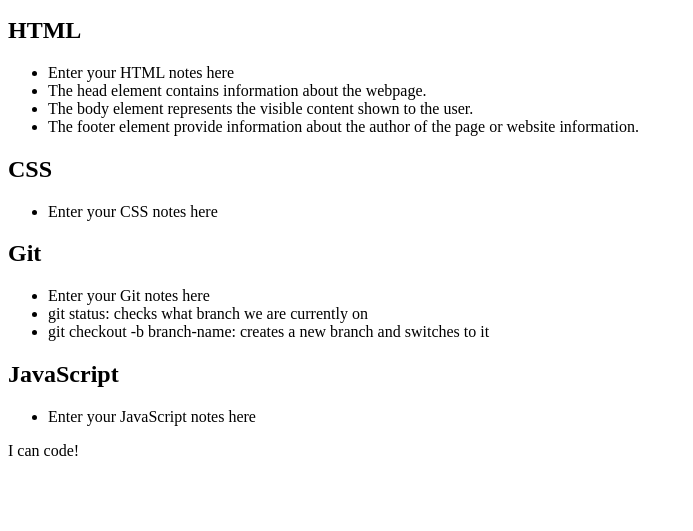
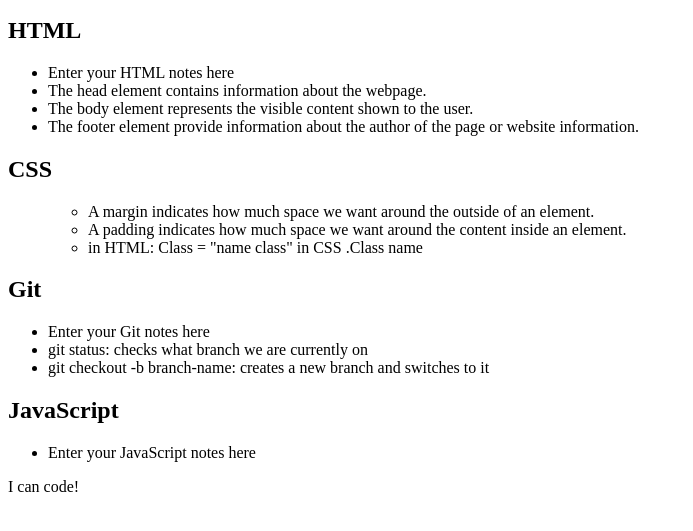
Before and after one commit to Nick-Giannini/prework-study-guide, a plain HTML site: page index.html in a window 1280 px wide. Shown: the part 101-632 px from the top of the page, without its empty margins (0-693 px from the left). Drawn offline with Linux system fonts and the light colour scheme.

Commit message:
Add files via upload

```diff
--- a/index.html
+++ b/index.html
@@ -4,6 +4,7 @@
     <meta charset="UTF-8" />
     <meta http-equiv="X-UA-Compatible" content="IE=edge" />
     <meta name="viewport" content="width=device-width, initial-scale=1.0" />
+    <link rel="stylesheet" href="./assets/style.css">
     <title>Prework Study Guide</title>
   </head>
   <body>
@@ -28,7 +29,11 @@
       <section class="card" id="css-section">
         <h2>CSS</h2>
         <ul>
-          <li>Enter your CSS notes here</li>
+          <ul>
+            <li>A margin indicates how much space we want around the outside of an element.</li>
+            <li>A padding indicates how much space we want around the content inside an element.</li>
+            <li>in HTML: Class = "name class" in CSS .Class name</li>
+          </ul>
         </ul>
       </section>
 
```
